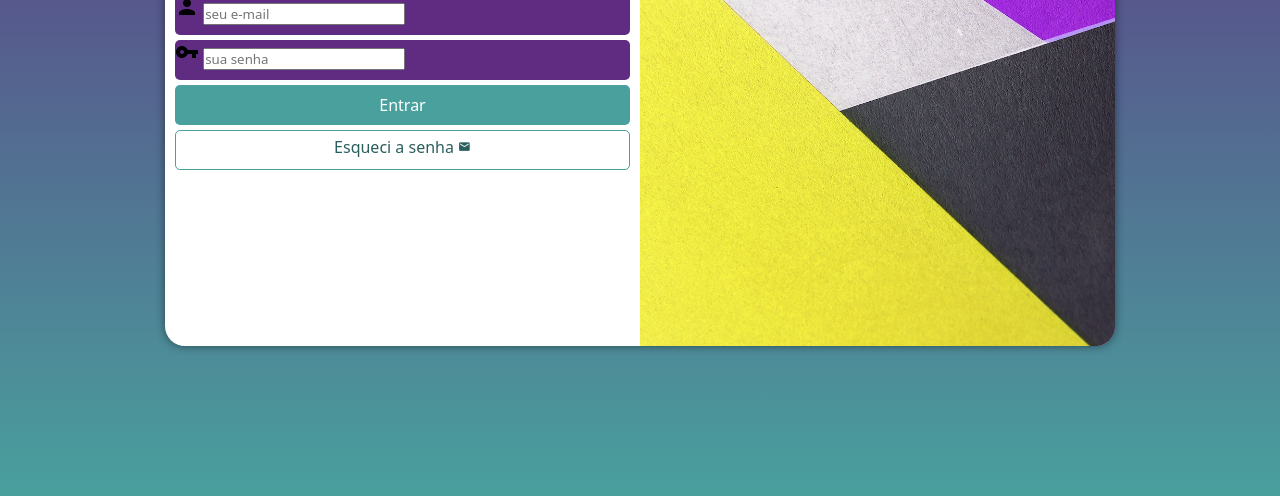
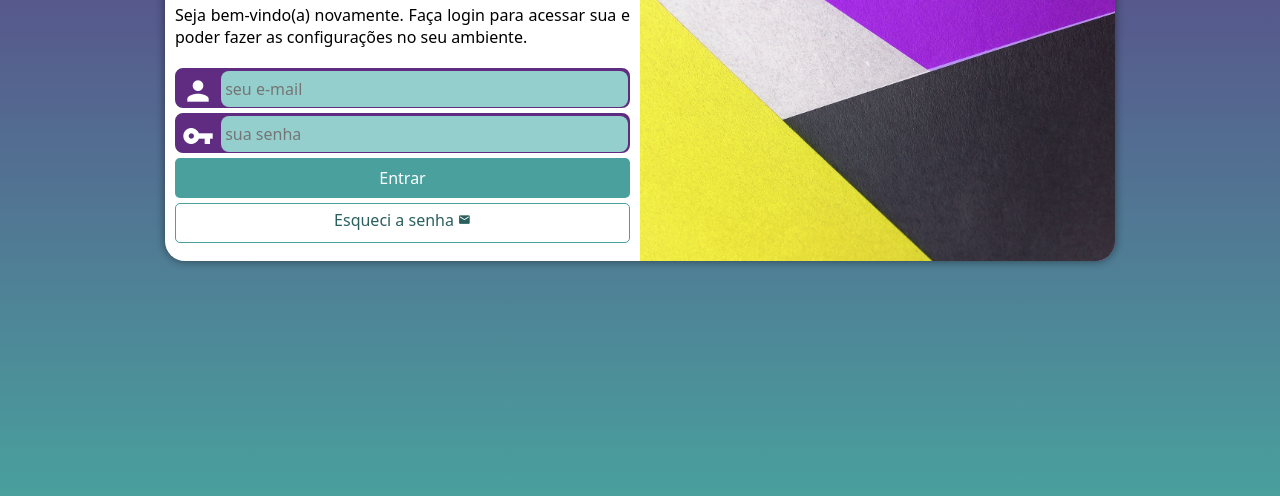
Before and after one commit to LuisMiguelADS/projeto-login, a plain HTML site: page index.html in a window 1280 px wide. Shown: the part 304-800 px from the top of the page. Drawn offline with Linux system fonts and the light colour scheme.

Commit message:
Finalizando o projeto

```diff
--- a/estilo/media-query.css
+++ b/estilo/media-query.css
@@ -13,6 +13,7 @@
 
     .login {
        width: 80vw;
+       height: 280px;
     }
 
     .img {
@@ -36,6 +37,7 @@
 
     .login {
         width: 950px;
+        height: 330px;
     }
 
     .img {
@@ -55,6 +57,7 @@
     }
 
     .formulario p {
-        font-size: 1.2em;
+        font-size: 1em;
+        margin: 20px 0px;
     }
 }
--- a/estilo/style.css
+++ b/estilo/style.css
@@ -33,9 +33,9 @@ main {
     position: absolute;
     top: 50%;
     left: 50%;
-    transform: translate(-50%, -50%);
     box-shadow: 0px 0px 10px rgba(0, 0, 0, 0.479);
 
+    transform: translate(-50%, -50%);
     transition: width 0.5s, height 0.5s;
     transition-timing-function: ease;
 }
@@ -64,15 +64,39 @@ main {
 
 .campo {
     background-color: var(--lilas);
+    border: 2px solid var(--lilas);
     display: block;
     width: 100%;
     height: 40px;
-    border-radius: 5px;
+    border-radius: 8px;
     margin: 5px 0px;
 }
 
-.formulario label {
+.campo label {
     display: none;
+}
+
+.campo i {
+    color: white;
+    /* background-color: black; */
+    font-size: 2em;
+    width: 40px;
+    padding: 5px;
+}
+
+.campo input {
+    background-color: #94cfcd;
+    font-size: 1em;
+    width: calc(100% - 44.36px);
+    height: 100%;
+    border-radius: 8px;
+    padding: 4px;
+    border: none;
+    transform: translateY(-12px);
+}
+
+.campo input:focus-within {
+    background-color: white;
 }
 
 form > input[type=submit] {
```
